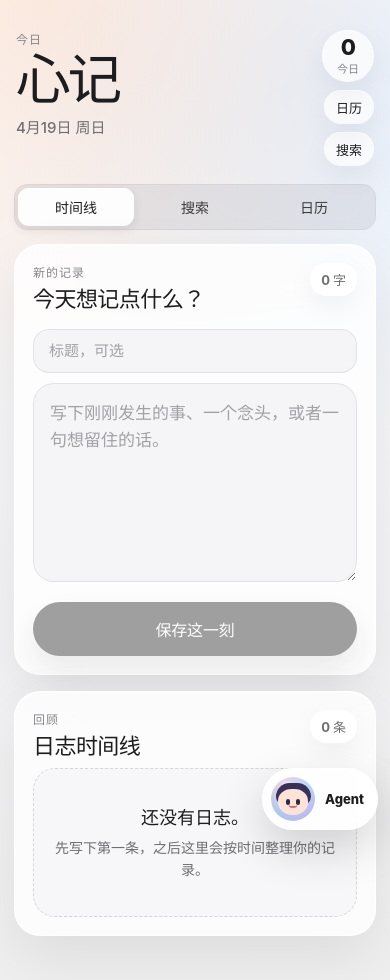
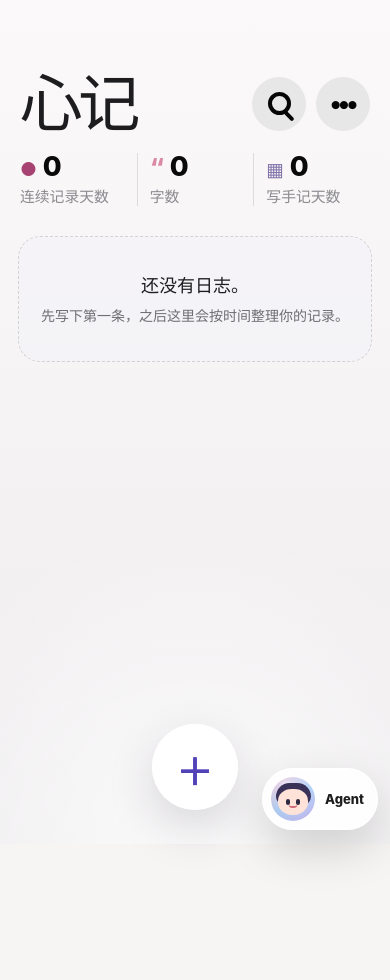
Before and after one commit to kkkkakk56/log_agent, a Vue app in the folder journal-agent/: page / in a window 390 px wide. Shown: the top 980 px of the page. After the commit the page ends 844 px from the top, so only its background shows below. Built offline with nearby package versions, Linux system fonts and the light colour scheme.

Commit message:
feat: align journal home screen style

```diff
--- a/journal-agent/src/App.vue
+++ b/journal-agent/src/App.vue
@@ -32,7 +32,6 @@ import {
   formatDateLabel,
   formatEntryTime,
   formatMonthTitle,
-  formatTodayHeader,
   getDateGroupLabel,
   getLocalDateKey,
   groupEntriesByDate,
@@ -58,6 +57,7 @@ if (initialAgentConversations.length === 0) {
 
 const entries = ref<JournalEntry[]>(getEntries());
 const activeView = ref<ActiveView>('timeline');
+const composerOpen = ref(false);
 const draftTitle = ref('');
 const draftContent = ref('');
 const editingId = ref<string | null>(null);
@@ -87,12 +87,32 @@ const entryCountByDate = computed(() => {
   return counts;
 });
 
-const todayCount = computed(() => {
-  const today = getLocalDateKey(new Date());
+const totalCharacterCount = computed(() =>
+  entries.value.reduce((total, entry) => total + entry.content.length, 0),
+);
+const writingDayCount = computed(() => entryCountByDate.value.size);
+const streakDayCount = computed(() => {
+  const recordedDays = new Set(entryCountByDate.value.keys());
 
-  return entryCountByDate.value.get(today) ?? 0;
+  if (recordedDays.size === 0) {
+    return 0;
+  }
+
+  const cursor = new Date();
+
+  if (!recordedDays.has(getLocalDateKey(cursor))) {
+    cursor.setDate(cursor.getDate() - 1);
+  }
+
+  let streak = 0;
+
+  while (recordedDays.has(getLocalDateKey(cursor))) {
+    streak += 1;
+    cursor.setDate(cursor.getDate() - 1);
+  }
+
+  return streak;
 });
-
 const draftCharacterCount = computed(() => draftContent.value.trim().length);
 const canSaveDraft = computed(() => draftCharacterCount.value > 0);
 const agentModeLabel = computed(() => getAgentModeLabel());
@@ -173,6 +193,7 @@ function refreshAgentConversations() {
 
 function setActiveView(view: ActiveView) {
   activeView.value = view;
+  composerOpen.value = false;
   cancelEditing();
 }
 
@@ -185,7 +206,18 @@ function saveDraft() {
 
   draftTitle.value = '';
   draftContent.value = '';
+  composerOpen.value = false;
   refreshEntries();
+}
+
+function openComposer() {
+  activeView.value = 'timeline';
+  cancelEditing();
+  composerOpen.value = true;
+}
+
+function closeComposer() {
+  composerOpen.value = false;
 }
 
 function startEditing(entry: JournalEntry) {
@@ -347,87 +379,43 @@ async function submitAgentMessage() {
 <template>
   <main class="journal-app">
     <section class="hero-panel" aria-labelledby="app-title">
-      <div>
-        <p class="eyebrow">今日</p>
+      <div class="hero-title-row">
         <h1 id="app-title">心记</h1>
-        <p class="today-line">{{ formatTodayHeader() }}</p>
+        <div class="header-actions" aria-label="快捷操作">
+          <button class="circle-action" type="button" aria-label="搜索日志" @click="setActiveView('search')">
+            <span class="search-glyph" aria-hidden="true"></span>
+          </button>
+          <button class="circle-action" type="button" aria-label="打开日历" @click="setActiveView('calendar')">
+            <span aria-hidden="true">•••</span>
+          </button>
+        </div>
       </div>
 
-      <div class="header-actions" aria-label="快捷操作">
-        <button class="icon-button" type="button" @click="setActiveView('search')">
-          搜索
-        </button>
-        <button class="icon-button" type="button" @click="setActiveView('calendar')">
-          日历
-        </button>
-        <div class="today-pill">
-          <span>{{ todayCount }}</span>
-          <small>今日</small>
+      <div class="stats-row" aria-label="日志统计">
+        <div class="stat-item">
+          <strong><span class="stat-icon flame">●</span>{{ streakDayCount }}</strong>
+          <span>连续记录天数</span>
+        </div>
+        <div class="stat-item">
+          <strong><span class="stat-icon quote">“</span>{{ totalCharacterCount.toLocaleString() }}</strong>
+          <span>字数</span>
+        </div>
+        <div class="stat-item">
+          <strong><span class="stat-icon calendar">▦</span>{{ writingDayCount }}</strong>
+          <span>写手记天数</span>
         </div>
       </div>
     </section>
 
-    <nav class="view-switcher" aria-label="日志视图">
-      <button
-        type="button"
-        :class="{ active: activeView === 'timeline' }"
-        @click="setActiveView('timeline')"
-      >
-        时间线
-      </button>
-      <button
-        type="button"
-        :class="{ active: activeView === 'search' }"
-        @click="setActiveView('search')"
-      >
-        搜索
-      </button>
-      <button
-        type="button"
-        :class="{ active: activeView === 'calendar' }"
-        @click="setActiveView('calendar')"
-      >
-        日历
-      </button>
-    </nav>
-
-    <section v-if="activeView === 'timeline'" class="compose-card" aria-labelledby="compose-title">
-      <div class="section-heading">
-        <div>
-          <p class="eyebrow">新的记录</p>
-          <h2 id="compose-title">今天想记点什么？</h2>
-        </div>
-        <span class="counter">{{ draftCharacterCount }} 字</span>
-      </div>
-
-      <input
-        v-model="draftTitle"
-        class="title-input"
-        type="text"
-        maxlength="18"
-        placeholder="标题，可选"
-        aria-label="日志标题"
-      />
-
-      <textarea
-        v-model="draftContent"
-        class="journal-input"
-        placeholder="写下刚刚发生的事、一个念头，或者一句想留住的话。"
-        rows="6"
-      />
-
-      <button class="primary-action" type="button" :disabled="!canSaveDraft" @click="saveDraft">
-        保存这一刻
-      </button>
-    </section>
-
-    <section v-if="activeView === 'search'" class="tool-card" aria-labelledby="search-title">
+    <section v-if="activeView === 'search'" class="tool-card view-panel" aria-labelledby="search-title">
       <div class="section-heading">
         <div>
           <p class="eyebrow">查找</p>
           <h2 id="search-title">搜索日志</h2>
         </div>
-        <span class="counter">{{ searchResults.length }} 条</span>
+        <button class="ghost-action" type="button" @click="setActiveView('timeline')">
+          返回
+        </button>
       </div>
 
       <input
@@ -474,28 +462,28 @@ async function submitAgentMessage() {
             </button>
 
             <div class="entry-footer">
-              <span>{{ entry.content.length }} 字</span>
-              <button class="delete-action" type="button" @click="removeEntry(entry)">
-                删除
-              </button>
+              <span>{{ formatDateLabel(entry.createdAt) }}</span>
+              <button class="more-action" type="button" @click="removeEntry(entry)">•••</button>
             </div>
           </template>
         </article>
       </div>
     </section>
 
-    <section v-if="activeView === 'calendar'" class="tool-card" aria-labelledby="calendar-title">
+    <section v-if="activeView === 'calendar'" class="tool-card view-panel" aria-labelledby="calendar-title">
       <div class="section-heading">
         <div>
           <p class="eyebrow">日历</p>
           <h2 id="calendar-title">{{ currentMonthTitle }}</h2>
         </div>
-        <button class="ghost-action" type="button" @click="jumpToToday">回到今天</button>
+        <button class="ghost-action" type="button" @click="setActiveView('timeline')">
+          返回
+        </button>
       </div>
 
       <div class="calendar-toolbar" aria-label="月份切换">
         <button class="month-action" type="button" @click="goToPreviousMonth">上个月</button>
-        <span>有记录的日子会被标记</span>
+        <button class="ghost-action" type="button" @click="jumpToToday">回到今天</button>
         <button class="month-action" type="button" @click="goToNextMonth">下个月</button>
       </div>
 
@@ -572,10 +560,8 @@ async function submitAgentMessage() {
               </button>
 
               <div class="entry-footer">
-                <span>{{ entry.content.length }} 字</span>
-                <button class="delete-action" type="button" @click="removeEntry(entry)">
-                  删除
-                </button>
+                <span>{{ formatDateLabel(entry.createdAt) }}</span>
+                <button class="more-action" type="button" @click="removeEntry(entry)">•••</button>
               </div>
             </template>
           </article>
@@ -583,14 +569,48 @@ async function submitAgentMessage() {
       </div>
     </section>
 
+    <section
+      v-if="composerOpen"
+      class="compose-backdrop"
+      aria-labelledby="compose-title"
+      @click.self="closeComposer"
+    >
+      <div class="compose-sheet">
+        <div class="section-heading">
+          <div>
+            <p class="eyebrow">新的记录</p>
+            <h2 id="compose-title">今天想记点什么？</h2>
+          </div>
+          <span class="counter">{{ draftCharacterCount }} 字</span>
+        </div>
+
+        <input
+          v-model="draftTitle"
+          class="title-input"
+          type="text"
+          maxlength="18"
+          placeholder="标题，可选"
+          aria-label="日志标题"
+        />
+
+        <textarea
+          v-model="draftContent"
+          class="journal-input"
+          placeholder="写下刚刚发生的事、一个念头，或者一句想留住的话。"
+          rows="6"
+        />
+
+        <div class="compose-actions">
+          <button class="ghost-action" type="button" @click="closeComposer">取消</button>
+          <button class="primary-action small" type="button" :disabled="!canSaveDraft" @click="saveDraft">
+            保存这一刻
+          </button>
+        </div>
+      </div>
+    </section>
+
     <section v-if="activeView === 'timeline'" class="timeline" aria-labelledby="timeline-title">
-      <div class="section-heading compact">
-        <div>
-          <p class="eyebrow">回顾</p>
-          <h2 id="timeline-title">日志时间线</h2>
-        </div>
-        <span class="counter">{{ entries.length }} 条</span>
-      </div>
+      <h2 id="timeline-title" class="visually-hidden">日志时间线</h2>
 
       <div v-if="entries.length === 0" class="empty-state">
         <p>还没有日志。</p>
@@ -625,9 +645,9 @@ async function submitAgentMessage() {
               </button>
 
               <div class="entry-footer">
-                <span>{{ entry.content.length }} 字</span>
-                <button class="delete-action" type="button" @click="removeEntry(entry)">
-                  删除
+                <span>{{ formatDateLabel(entry.createdAt) }}</span>
+                <button class="more-action" type="button" aria-label="删除日志" @click="removeEntry(entry)">
+                  •••
                 </button>
               </div>
             </template>
@@ -635,6 +655,16 @@ async function submitAgentMessage() {
         </section>
       </div>
     </section>
+
+    <button
+      v-if="activeView === 'timeline'"
+      class="add-entry-fab"
+      type="button"
+      aria-label="新增日志"
+      @click="openComposer"
+    >
+      +
+    </button>
 
     <div class="agent-layer">
       <button
--- a/journal-agent/src/style.css
+++ b/journal-agent/src/style.css
@@ -1,6 +1,6 @@
 :root {
   color: #1d1d1f;
-  background: #f5f5f7;
+  background: #f7f4f4;
   font-family:
     -apple-system,
     BlinkMacSystemFont,
@@ -24,7 +24,7 @@ body {
   min-width: 320px;
   min-height: 100vh;
   margin: 0;
-  background: #f5f5f7;
+  background: #f7f4f4;
 }
 
 button,
@@ -43,12 +43,11 @@ button {
 
 .journal-app {
   min-height: 100vh;
-  padding: calc(18px + env(safe-area-inset-top)) 18px
-    calc(112px + env(safe-area-inset-bottom));
+  padding: calc(42px + env(safe-area-inset-top)) 20px
+    calc(154px + env(safe-area-inset-bottom));
   background:
-    radial-gradient(circle at 12% 0%, rgba(255, 188, 143, 0.28), transparent 26rem),
-    radial-gradient(circle at 88% 8%, rgba(132, 190, 255, 0.18), transparent 22rem),
-    linear-gradient(180deg, #fbfbfd 0%, #f5f5f7 45%, #eeeeef 100%);
+    radial-gradient(circle at 50% 100%, rgba(255, 255, 255, 0.8), transparent 20rem),
+    linear-gradient(180deg, #fbf9f9 0%, #f6f3f4 48%, #eeecee 100%);
 }
 
 .hero-panel,
@@ -56,22 +55,25 @@ button {
 .compose-card,
 .tool-card,
 .timeline {
-  width: min(100%, 720px);
+  width: min(100%, 430px);
   margin: 0 auto;
 }
 
 .hero-panel {
+  padding: 54px 2px 28px;
+}
+
+.hero-title-row {
   display: flex;
-  align-items: flex-end;
+  align-items: center;
   justify-content: space-between;
   gap: 18px;
-  padding: 12px 2px 18px;
 }
 
 .header-actions {
   display: flex;
   align-items: center;
-  gap: 8px;
+  gap: 12px;
 }
 
 .eyebrow {
@@ -97,9 +99,9 @@ h1 {
     "SF Pro Display",
     "PingFang SC",
     sans-serif;
-  font-size: clamp(44px, 14vw, 72px);
-  font-weight: 800;
-  letter-spacing: -0.055em;
+  font-size: clamp(58px, 16vw, 78px);
+  font-weight: 820;
+  letter-spacing: -0.07em;
   line-height: 0.95;
 }
 
@@ -112,10 +114,113 @@ h2 {
 }
 
 h3 {
-  margin: 28px 0 10px;
-  color: #6e6e73;
-  font-size: 14px;
-  font-weight: 760;
+  margin: 32px 6px 14px;
+  color: #111113;
+  font-size: clamp(34px, 9vw, 44px);
+  font-weight: 820;
+  letter-spacing: -0.06em;
+  line-height: 1;
+}
+
+.circle-action {
+  display: grid;
+  width: 56px;
+  height: 56px;
+  place-items: center;
+  border: 0;
+  border-radius: 999px;
+  background: rgba(232, 230, 230, 0.96);
+  color: #050505;
+  cursor: pointer;
+  font-size: 26px;
+  font-weight: 900;
+  letter-spacing: -0.08em;
+  transition:
+    background 160ms ease,
+    transform 160ms ease;
+}
+
+.circle-action:active {
+  transform: scale(0.96);
+}
+
+.search-glyph {
+  position: relative;
+  display: block;
+  width: 23px;
+  height: 23px;
+  border: 4px solid currentColor;
+  border-radius: 50%;
+}
+
+.search-glyph::after {
+  position: absolute;
+  right: -8px;
+  bottom: -7px;
+  width: 12px;
+  height: 4px;
+  border-radius: 999px;
+  background: currentColor;
+  content: "";
+  transform: rotate(45deg);
+}
+
+.stats-row {
+  display: grid;
+  grid-template-columns: repeat(3, minmax(0, 1fr));
+  margin-top: 22px;
+}
+
+.stat-item {
+  min-width: 0;
+  padding: 0 16px;
+}
+
+.stat-item:first-child {
+  padding-left: 0;
+}
+
+.stat-item + .stat-item {
+  border-left: 1px solid rgba(60, 60, 67, 0.14);
+}
+
+.stat-item strong {
+  display: flex;
+  align-items: baseline;
+  gap: 7px;
+  color: #0a0a0b;
+  font-size: clamp(24px, 7vw, 34px);
+  font-weight: 780;
+  letter-spacing: -0.045em;
+  line-height: 1;
+}
+
+.stat-item > span {
+  display: block;
+  margin-top: 8px;
+  color: #8a8a8f;
+  font-size: clamp(14px, 3.8vw, 19px);
+  font-weight: 520;
+  line-height: 1.18;
+}
+
+.stat-icon {
+  display: inline-block;
+  font-size: 0.68em;
+  line-height: 1;
+}
+
+.stat-icon.flame {
+  color: #a74372;
+}
+
+.stat-icon.quote {
+  color: #d989a4;
+  font-size: 0.9em;
+}
+
+.stat-icon.calendar {
+  color: #7f73a9;
 }
 
 .today-line {
@@ -209,8 +314,7 @@ h3 {
 }
 
 .compose-card,
-.tool-card,
-.timeline {
+.tool-card {
   border: 1px solid rgba(255, 255, 255, 0.72);
   border-radius: 28px;
   background: rgba(255, 255, 255, 0.78);
@@ -226,8 +330,23 @@ h3 {
 }
 
 .timeline {
-  margin-top: 16px;
-  padding: 22px;
+  margin-top: 6px;
+  padding: 0 2px;
+}
+
+.view-panel {
+  margin-top: 8px;
+  background: rgba(255, 255, 255, 0.86);
+}
+
+.visually-hidden {
+  position: absolute;
+  width: 1px;
+  height: 1px;
+  overflow: hidden;
+  clip: rect(0 0 0 0);
+  clip-path: inset(50%);
+  white-space: nowrap;
 }
 
 .section-heading {
@@ -307,6 +426,7 @@ h3 {
 .primary-action,
 .ghost-action,
 .delete-action,
+.more-action,
 .month-action,
 .panel-close,
 .agent-composer button {
@@ -359,15 +479,18 @@ h3 {
 }
 
 .entry-card {
-  padding: 16px;
-  border: 1px solid rgba(60, 60, 67, 0.08);
-  border-radius: 22px;
-  background: rgba(255, 255, 255, 0.72);
-  box-shadow: 0 10px 28px rgba(0, 0, 0, 0.04);
+  overflow: hidden;
+  padding: 24px 24px 0;
+  border: 0;
+  border-radius: 20px;
+  background: rgba(255, 255, 255, 0.96);
+  box-shadow:
+    0 1px 0 rgba(255, 255, 255, 0.9) inset,
+    0 18px 42px rgba(35, 31, 32, 0.06);
 }
 
 .entry-card + .entry-card {
-  margin-top: 12px;
+  margin-top: 14px;
 }
 
 .search-results .entry-card + .entry-card {
@@ -391,25 +514,30 @@ h3 {
   font-weight: 650;
 }
 
+.timeline .entry-time {
+  display: none;
+}
+
 .entry-body strong {
   display: block;
   margin-top: 7px;
   color: #1d1d1f;
-  font-size: 18px;
-  font-weight: 760;
-  letter-spacing: -0.02em;
-  line-height: 1.35;
+  font-size: clamp(24px, 6.6vw, 31px);
+  font-weight: 690;
+  letter-spacing: -0.045em;
+  line-height: 1.48;
 }
 
 .entry-body p {
   display: -webkit-box;
   margin-top: 8px;
   overflow: hidden;
-  color: #515154;
-  font-size: 15px;
-  line-height: 1.55;
+  color: #141416;
+  font-size: clamp(22px, 6vw, 30px);
+  letter-spacing: -0.035em;
+  line-height: 1.58;
   -webkit-box-orient: vertical;
-  -webkit-line-clamp: 3;
+  -webkit-line-clamp: 9;
 }
 
 .entry-footer,
@@ -418,13 +546,16 @@ h3 {
   align-items: center;
   justify-content: space-between;
   gap: 12px;
-  margin-top: 14px;
+  margin-top: 22px;
+  padding: 16px 0 18px;
+  border-top: 1px solid rgba(60, 60, 67, 0.1);
 }
 
 .entry-footer span {
-  color: #86868b;
-  font-size: 13px;
-  font-weight: 650;
+  color: #8e8e93;
+  font-size: clamp(16px, 4.4vw, 20px);
+  font-weight: 630;
+  letter-spacing: -0.02em;
 }
 
 .delete-action,
@@ -441,6 +572,21 @@ h3 {
 .delete-action {
   padding: 7px 12px;
   color: #ff3b30;
+}
+
+.more-action {
+  display: inline-grid;
+  width: 48px;
+  height: 32px;
+  place-items: center;
+  border: 0;
+  border-radius: 999px;
+  background: transparent;
+  color: #77777c;
+  cursor: pointer;
+  font-size: 24px;
+  font-weight: 800;
+  letter-spacing: -0.1em;
 }
 
 .ghost-action,
@@ -635,6 +781,72 @@ h3 {
   color: #6e6e73;
   font-size: 14px;
   line-height: 1.6;
+}
+
+.compose-backdrop {
+  position: fixed;
+  inset: 0;
+  z-index: 35;
+  display: flex;
+  align-items: flex-end;
+  justify-content: center;
+  padding: 18px 18px calc(18px + env(safe-area-inset-bottom));
+  background: rgba(246, 243, 244, 0.58);
+  backdrop-filter: blur(10px);
+}
+
+.compose-sheet {
+  width: min(100%, 430px);
+  max-height: min(78vh, 720px);
+  overflow-y: auto;
+  border: 1px solid rgba(255, 255, 255, 0.76);
+  border-radius: 32px;
+  padding: 22px;
+  background: rgba(255, 255, 255, 0.96);
+  box-shadow:
+    0 1px 0 rgba(255, 255, 255, 0.96) inset,
+    0 28px 82px rgba(0, 0, 0, 0.22);
+}
+
+.compose-actions {
+  display: flex;
+  justify-content: flex-end;
+  gap: 10px;
+  margin-top: 14px;
+}
+
+.add-entry-fab {
+  position: fixed;
+  left: 50%;
+  bottom: calc(38px + env(safe-area-inset-bottom));
+  z-index: 18;
+  display: grid;
+  width: 88px;
+  height: 88px;
+  place-items: center;
+  border: 0;
+  border-radius: 999px;
+  background: rgba(255, 255, 255, 0.94);
+  color: #5142b8;
+  cursor: pointer;
+  font-size: 62px;
+  font-weight: 300;
+  line-height: 0.8;
+  box-shadow:
+    0 1px 0 rgba(255, 255, 255, 0.95) inset,
+    0 18px 48px rgba(28, 22, 42, 0.16);
+  transform: translateX(-50%);
+  transition:
+    transform 160ms ease,
+    box-shadow 160ms ease;
+  backdrop-filter: blur(28px);
+}
+
+.add-entry-fab:active {
+  box-shadow:
+    0 1px 0 rgba(255, 255, 255, 0.95) inset,
+    0 10px 28px rgba(28, 22, 42, 0.16);
+  transform: translateX(-50%) scale(0.96);
 }
 
 .agent-layer {
@@ -928,36 +1140,48 @@ h3 {
 
 @media (max-width: 560px) {
   .journal-app {
-    padding-right: 14px;
-    padding-left: 14px;
+    padding-top: calc(30px + env(safe-area-inset-top));
+    padding-right: 18px;
+    padding-left: 18px;
   }
 
   .hero-panel {
-    align-items: flex-start;
-    padding-top: 12px;
+    padding-top: 44px;
+    padding-bottom: 24px;
   }
 
   .header-actions {
-    align-items: flex-end;
-    flex-direction: column-reverse;
+    align-items: center;
+    flex-direction: row;
+    gap: 10px;
   }
 
-  .icon-button {
-    height: 34px;
+  .circle-action {
+    width: 54px;
+    height: 54px;
+  }
+
+  .stats-row {
+    margin-top: 20px;
+  }
+
+  .stat-item {
     padding: 0 12px;
   }
 
-  .today-pill {
-    width: 52px;
-    min-width: 52px;
-    height: 52px;
+  .compose-card,
+  .tool-card {
+    border-radius: 26px;
+    padding: 18px;
   }
 
-  .compose-card,
-  .tool-card,
   .timeline {
-    border-radius: 26px;
-    padding: 18px;
+    padding: 0;
+  }
+
+  .entry-card {
+    padding: 24px 22px 0;
+    border-radius: 19px;
   }
 
   .section-heading {
@@ -988,6 +1212,21 @@ h3 {
     width: 100%;
   }
 
+  .compose-backdrop {
+    padding-right: 12px;
+    padding-left: 12px;
+  }
+
+  .compose-sheet {
+    border-radius: 30px;
+  }
+
+  .add-entry-fab {
+    bottom: calc(34px + env(safe-area-inset-bottom));
+    width: 86px;
+    height: 86px;
+  }
+
   .agent-layer {
     right: max(12px, env(safe-area-inset-right));
     bottom: calc(14px + env(safe-area-inset-bottom));
```
Also changed, not shown: 2 other files (tests, documents, lock files or other folders).
